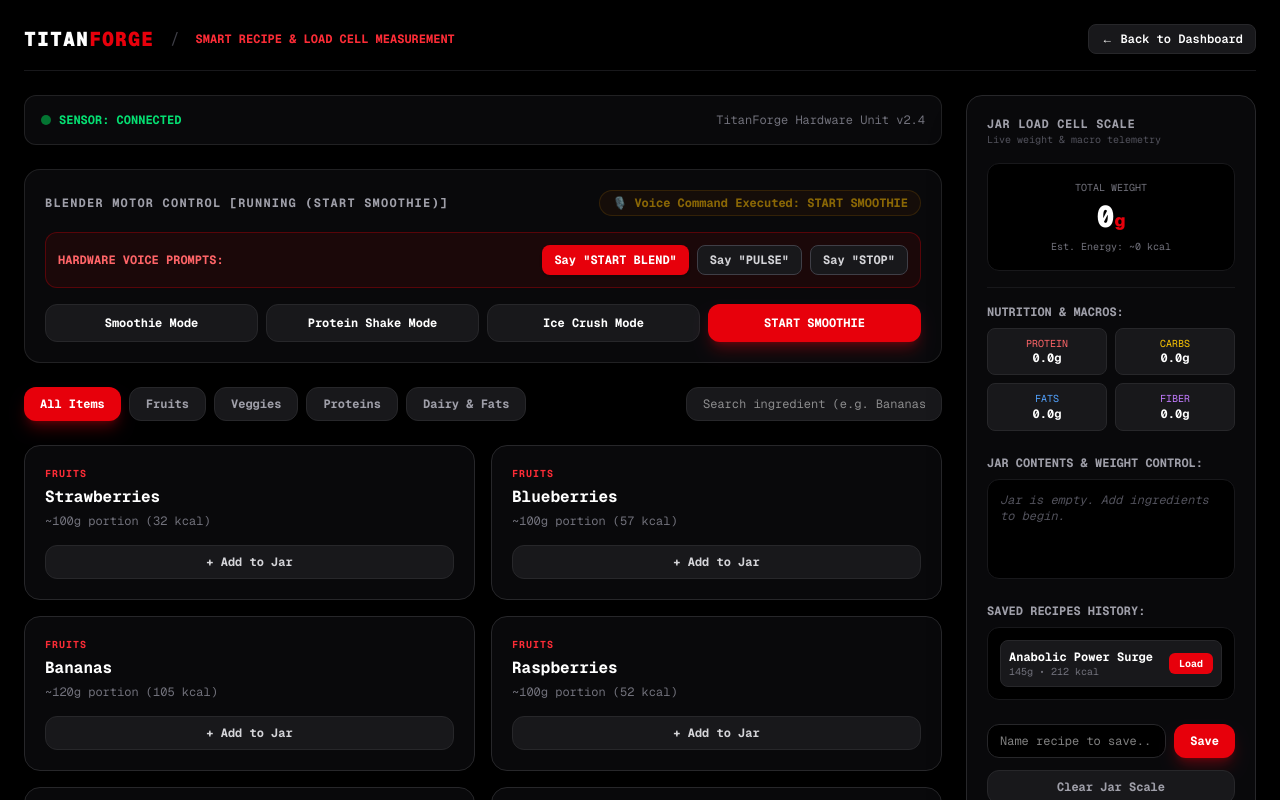
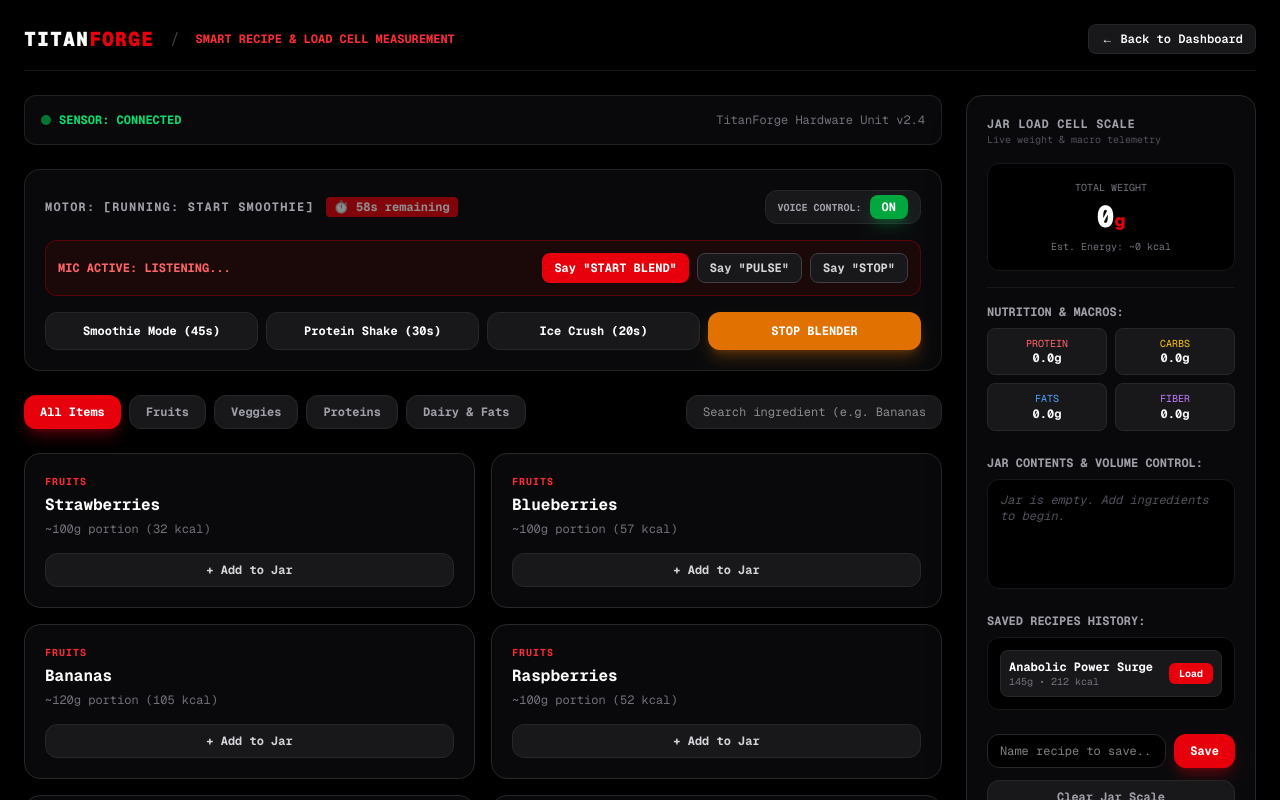
Before and after one commit to TitanForge-app/TitanForge, a Next.js app in the folder titanforge-fresh/: page /dashboard/recipe in a window 1280 px wide. Both pictures are taken after a click on the button "START SMOOTHIE". Shown: the top 800 px of the page. Built offline with nearby package versions, Linux system fonts and the light colour scheme.

Commit message:
Add voice toggle switch, toggleable smoothie motor button with countdown timeline, and jar volume +/- controls

```diff
--- a/titanforge-fresh/app/dashboard/recipe/page.tsx
+++ b/titanforge-fresh/app/dashboard/recipe/page.tsx
@@ -1,6 +1,6 @@
 'use client';
 
-import { useState } from 'react';
+import { useState, useEffect } from 'react';
 import Link from 'next/link';
 
 interface Ingredient {
@@ -60,8 +60,12 @@ export default function SmartRecipeScale() {
   const [jarItems, setJarItems] = useState<{ ingredient: Ingredient; count: number }[]>([]);
   const [searchQuery, setSearchQuery] = useState<string>('');
   const [recipeName, setRecipeName] = useState<string>('');
-  const [activeVoicePrompt, setActiveVoicePrompt] = useState<string>('MIC ON: Listening... Try saying "START BLEND"');
-  const [motorStatus, setMotorStatus] = useState<string>('STANDBY');
+
+  // Controls state
+  const [voiceEnabled, setVoiceEnabled] = useState<boolean>(true);
+  const [motorStatus, setMotorStatus] = useState<boolean>(false); // false = STANDBY, true = RUNNING
+  const [activeMode, setActiveMode] = useState<string>('STANDBY');
+  const [timeLeft, setTimeLeft] = useState<number>(0);
 
   // Saved history vault state
   const [savedRecipes, setSavedRecipes] = useState<SavedRecipe[]>([
@@ -78,6 +82,24 @@ export default function SmartRecipeScale() {
     }
   ]);
 
+  // Handle countdown timer for active blending mode
+  useEffect(() => {
+    let timer: NodeJS.Timeout;
+    if (motorStatus && timeLeft > 0) {
+      timer = setInterval(() => {
+        setTimeLeft(prev => {
+          if (prev <= 1) {
+            setMotorStatus(false);
+            setActiveMode('STANDBY');
+            return 0;
+          }
+          return prev - 1;
+        });
+      }, 1000);
+    }
+    return () => clearInterval(timer);
+  }, [motorStatus, timeLeft]);
+
   // Add item to jar scale
   const addToJar = (ingredient: Ingredient) => {
     setJarItems(prev => {
@@ -89,6 +111,18 @@ export default function SmartRecipeScale() {
       }
       return [...prev, { ingredient, count: 1 }];
     });
+  };
+
+  // Increase/Decrease quantity helpers
+  const increaseCount = (id: string) => {
+    setJarItems(prev => prev.map(item => item.ingredient.id === id ? { ...item, count: item.count + 1 } : item));
+  };
+
+  const decreaseCount = (id: string) => {
+    setJarItems(prev => prev
+      .map(item => item.ingredient.id === id ? { ...item, count: item.count - 1 } : item)
+      .filter(item => item.count > 0)
+    );
   };
 
   const clearJar = () => setJarItems([]);
@@ -126,16 +160,21 @@ export default function SmartRecipeScale() {
   // Load recipe back into jar
   const loadRecipeIntoJar = (recipe: SavedRecipe) => {
     setJarItems([...recipe.items]);
-    setActiveVoicePrompt(`Loaded recipe: ${recipeName || recipe.name}`);
   };
 
-  // Trigger Blender Action
-  const triggerBlend = (mode: string) => {
-    setMotorStatus(`RUNNING (${mode})`);
-    setActiveVoicePrompt(`Voice Command Executed: ${mode}`);
-    setTimeout(() => {
-      setMotorStatus('STANDBY');
-    }, 4000);
+  // Toggle or start blender motor with timeline duration (e.g. 45s)
+  const toggleBlendMode = (modeName: string, durationSec: number = 45) => {
+    if (motorStatus && activeMode === modeName) {
+      // Stop it if clicking the active toggle again
+      setMotorStatus(false);
+      setActiveMode('STANDBY');
+      setTimeLeft(0);
+    } else {
+      // Start it
+      setMotorStatus(true);
+      setActiveMode(modeName);
+      setTimeLeft(durationSec);
+    }
   };
 
   const filteredIngredients = ALL_INGREDIENTS.filter(item => {
@@ -180,42 +219,97 @@ export default function SmartRecipeScale() {
 
           {/* Voice Recognition & Motor Control Deck */}
           <div className="bg-zinc-950 p-5 rounded-2xl border border-zinc-800/80 flex flex-col gap-4 shadow-xl">
-            <div className="flex justify-between items-center">
-              <span className="text-xs font-bold text-zinc-400 uppercase tracking-widest">BLENDER MOTOR CONTROL [{motorStatus}]</span>
-              <span className="text-xs text-yellow-500 font-bold bg-yellow-950/40 px-3 py-1 rounded-full border border-yellow-600/30 animate-pulse">
-                🎙️ {activeVoicePrompt}
-              </span>
+            <div className="flex justify-between items-center flex-wrap gap-2">
+              <div className="flex items-center gap-3">
+                <span className="text-xs font-bold text-zinc-400 uppercase tracking-widest">
+                  MOTOR: [{motorStatus ? `RUNNING: ${activeMode}` : 'STANDBY'}]
+                </span>
+                {motorStatus && (
+                  <span className="text-xs bg-red-600 text-white font-bold px-2 py-0.5 rounded animate-pulse">
+                    ⏱️ {timeLeft}s remaining
+                  </span>
+                )}
+              </div>
+
+              {/* Voice Command On/Off Toggle Button */}
+              <div className="flex items-center gap-2 bg-zinc-900 px-3 py-1 rounded-xl border border-zinc-800">
+                <span className="text-[10px] text-zinc-400 font-bold uppercase">Voice Control:</span>
+                <button
+                  onClick={() => setVoiceEnabled(!voiceEnabled)}
+                  className={`px-3 py-1 text-xs font-bold rounded-lg transition-all ${
+                    voiceEnabled ? 'bg-green-600 text-white shadow-lg shadow-green-600/30' : 'bg-zinc-800 text-zinc-400'
+                  }`}
+                >
+                  {voiceEnabled ? 'ON' : 'OFF'}
+                </button>
+              </div>
             </div>
 
             {/* Voice Command Simulator Bar */}
-            <div className="bg-red-950/30 border border-red-600/30 p-3 rounded-xl flex flex-wrap gap-2 items-center justify-between">
-              <span className="text-xs text-red-400 font-bold uppercase">HARDWARE VOICE PROMPTS:</span>
+            <div className={`border p-3 rounded-xl flex flex-wrap gap-2 items-center justify-between transition-all ${
+              voiceEnabled ? 'bg-red-950/30 border-red-600/30' : 'bg-zinc-900/40 border-zinc-800 opacity-50'
+            }`}>
+              <span className="text-xs text-red-400 font-bold uppercase">
+                {voiceEnabled ? 'MIC ACTIVE: LISTENING...' : 'MIC MUTED (OFF)'}
+              </span>
               <div className="flex gap-2">
-                <button onClick={() => triggerBlend('START BLEND')} className="px-3 py-1.5 bg-red-600 hover:bg-red-700 text-white text-xs font-bold rounded-lg shadow transition-all">
+                <button
+                  disabled={!voiceEnabled}
+                  onClick={() => toggleBlendMode('VOICE BLEND', 45)}
+                  className="px-3 py-1.5 bg-red-600 hover:bg-red-700 disabled:bg-zinc-800 text-white text-xs font-bold rounded-lg shadow transition-all"
+                >
                   Say &quot;START BLEND&quot;
                 </button>
-                <button onClick={() => triggerBlend('PULSE MODE')} className="px-3 py-1.5 bg-zinc-900 hover:bg-zinc-800 text-zinc-300 border border-zinc-700 text-xs font-bold rounded-lg transition-all">
+                <button
+                  disabled={!voiceEnabled}
+                  onClick={() => toggleBlendMode('PULSE', 15)}
+                  className="px-3 py-1.5 bg-zinc-900 hover:bg-zinc-800 text-zinc-300 border border-zinc-700 text-xs font-bold rounded-lg transition-all"
+                >
                   Say &quot;PULSE&quot;
                 </button>
-                <button onClick={() => setMotorStatus('STANDBY')} className="px-3 py-1.5 bg-zinc-900 hover:bg-zinc-800 text-zinc-300 border border-zinc-700 text-xs font-bold rounded-lg transition-all">
+                <button
+                  disabled={!voiceEnabled}
+                  onClick={() => { setMotorStatus(false); setActiveMode('STANDBY'); setTimeLeft(0); }}
+                  className="px-3 py-1.5 bg-zinc-900 hover:bg-zinc-800 text-zinc-300 border border-zinc-700 text-xs font-bold rounded-lg transition-all"
+                >
                   Say &quot;STOP&quot;
                 </button>
               </div>
             </div>
 
-            {/* Mode Selector Buttons */}
+            {/* Mode Selector Buttons with Toggle functionality */}
             <div className="grid grid-cols-2 md:grid-cols-4 gap-2">
-              <button onClick={() => triggerBlend('SMOOTHIE')} className="py-2.5 bg-zinc-900 hover:bg-zinc-800 border border-zinc-800 text-xs font-bold rounded-xl text-white transition-all">
-                Smoothie Mode
+              <button
+                onClick={() => toggleBlendMode('SMOOTHIE', 45)}
+                className={`py-2.5 border text-xs font-bold rounded-xl transition-all ${
+                  motorStatus && activeMode === 'SMOOTHIE' ? 'bg-green-600 text-white border-green-500 animate-pulse' : 'bg-zinc-900 hover:bg-zinc-800 border-zinc-800 text-white'
+                }`}
+              >
+                {motorStatus && activeMode === 'SMOOTHIE' ? 'STOP SMOOTHIE' : 'Smoothie Mode (45s)'}
               </button>
-              <button onClick={() => triggerBlend('PROTEIN SHAKE')} className="py-2.5 bg-zinc-900 hover:bg-zinc-800 border border-zinc-800 text-xs font-bold rounded-xl text-white transition-all">
-                Protein Shake Mode
+              <button
+                onClick={() => toggleBlendMode('PROTEIN SHAKE', 30)}
+                className={`py-2.5 border text-xs font-bold rounded-xl transition-all ${
+                  motorStatus && activeMode === 'PROTEIN SHAKE' ? 'bg-green-600 text-white border-green-500 animate-pulse' : 'bg-zinc-900 hover:bg-zinc-800 border-zinc-800 text-white'
+                }`}
+              >
+                {motorStatus && activeMode === 'PROTEIN SHAKE' ? 'STOP PROTEIN SHAKE' : 'Protein Shake (30s)'}
               </button>
-              <button onClick={() => triggerBlend('ICE CRUSH')} className="py-2.5 bg-zinc-900 hover:bg-zinc-800 border border-zinc-800 text-xs font-bold rounded-xl text-white transition-all">
-                Ice Crush Mode
+              <button
+                onClick={() => toggleBlendMode('ICE CRUSH', 20)}
+                className={`py-2.5 border text-xs font-bold rounded-xl transition-all ${
+                  motorStatus && activeMode === 'ICE CRUSH' ? 'bg-green-600 text-white border-green-500 animate-pulse' : 'bg-zinc-900 hover:bg-zinc-800 border-zinc-800 text-white'
+                }`}
+              >
+                {motorStatus && activeMode === 'ICE CRUSH' ? 'STOP ICE CRUSH' : 'Ice Crush (20s)'}
               </button>
-              <button onClick={() => triggerBlend('START SMOOTHIE')} className="py-2.5 bg-red-600 hover:bg-red-700 text-xs font-bold rounded-xl text-white shadow-lg shadow-red-600/30 transition-all">
-                START SMOOTHIE
+              <button
+                onClick={() => toggleBlendMode('START SMOOTHIE', 60)}
+                className={`py-2.5 text-xs font-bold rounded-xl transition-all shadow-lg ${
+                  motorStatus && activeMode === 'START SMOOTHIE' ? 'bg-amber-600 hover:bg-amber-700 text-white shadow-amber-600/30' : 'bg-red-600 hover:bg-red-700 text-white shadow-red-600/30'
+                }`}
+              >
+                {motorStatus && activeMode === 'START SMOOTHIE' ? 'STOP BLENDER' : 'START SMOOTHIE'}
               </button>
             </div>
           </div>
@@ -305,17 +399,34 @@ export default function SmartRecipeScale() {
               </div>
             </div>
 
-            {/* Jar Contents */}
+            {/* Jar Contents with Increase & Decrease Controls */}
             <div className="mb-6">
-              <div className="text-xs font-bold text-zinc-400 mb-2">JAR CONTENTS & WEIGHT CONTROL:</div>
-              <div className="bg-black p-3 rounded-xl border border-zinc-900 min-h-[100px] max-h-[140px] overflow-y-auto text-xs">
+              <div className="text-xs font-bold text-zinc-400 mb-2">JAR CONTENTS & VOLUME CONTROL:</div>
+              <div className="bg-black p-3 rounded-xl border border-zinc-900 min-h-[110px] max-h-[160px] overflow-y-auto text-xs flex flex-col gap-2">
                 {jarItems.length === 0 ? (
                   <span className="text-zinc-600 italic">Jar is empty. Add ingredients to begin.</span>
                 ) : (
                   jarItems.map((item, idx) => (
-                    <div key={idx} className="flex justify-between items-center py-1 border-b border-zinc-900/50">
-                      <span>{item.ingredient.name} (x{item.count})</span>
-                      <span className="text-red-500 font-bold">{item.ingredient.weight * item.count}g</span>
+                    <div key={idx} className="flex justify-between items-center py-1.5 border-b border-zinc-900/50">
+                      <div className="flex flex-col">
+                        <span className="font-bold text-white">{item.ingredient.name}</span>
+                        <span className="text-[10px] text-red-500 font-semibold">{item.ingredient.weight * item.count}g</span>
+                      </div>
+                      <div className="flex items-center gap-1.5 bg-zinc-900 p-1 rounded-lg border border-zinc-800">
+                        <button
+                          onClick={() => decreaseCount(item.ingredient.id)}
+                          className="w-5 h-5 bg-zinc-800 hover:bg-red-600 text-white rounded flex items-center justify-center font-bold text-xs transition-colors"
+                        >
+                          -
+                        </button>
+                        <span className="w-5 text-center font-bold text-white">{item.count}</span>
+                        <button
+                          onClick={() => increaseCount(item.ingredient.id)}
+                          className="w-5 h-5 bg-zinc-800 hover:bg-green-600 text-white rounded flex items-center justify-center font-bold text-xs transition-colors"
+                        >
+                          +
+                        </button>
+                      </div>
                     </div>
                   ))
                 )}
@@ -325,7 +436,7 @@ export default function SmartRecipeScale() {
             {/* Saved Recipes History Vault */}
             <div className="mb-6">
               <div className="text-xs font-bold text-zinc-400 mb-2">SAVED RECIPES HISTORY:</div>
-              <div className="bg-black p-3 rounded-xl border border-zinc-900 max-h-[150px] overflow-y-auto flex flex-col gap-2 text-xs">
+              <div className="bg-black p-3 rounded-xl border border-zinc-900 max-h-[140px] overflow-y-auto flex flex-col gap-2 text-xs">
                 {savedRecipes.map((rec) => (
                   <div key={rec.id} className="p-2 bg-zinc-900 rounded-lg border border-zinc-800 flex justify-between items-center">
                     <div>
```
